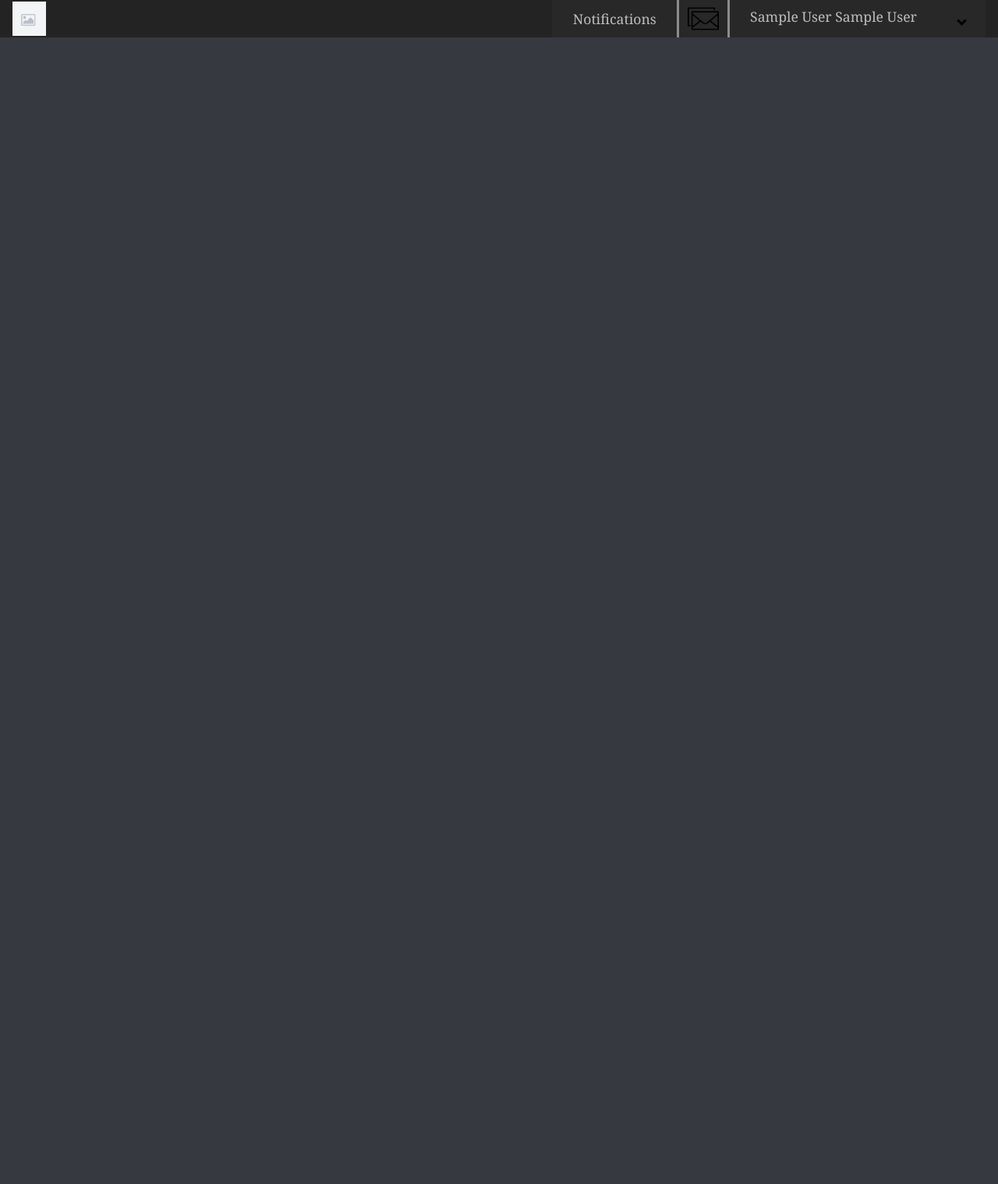
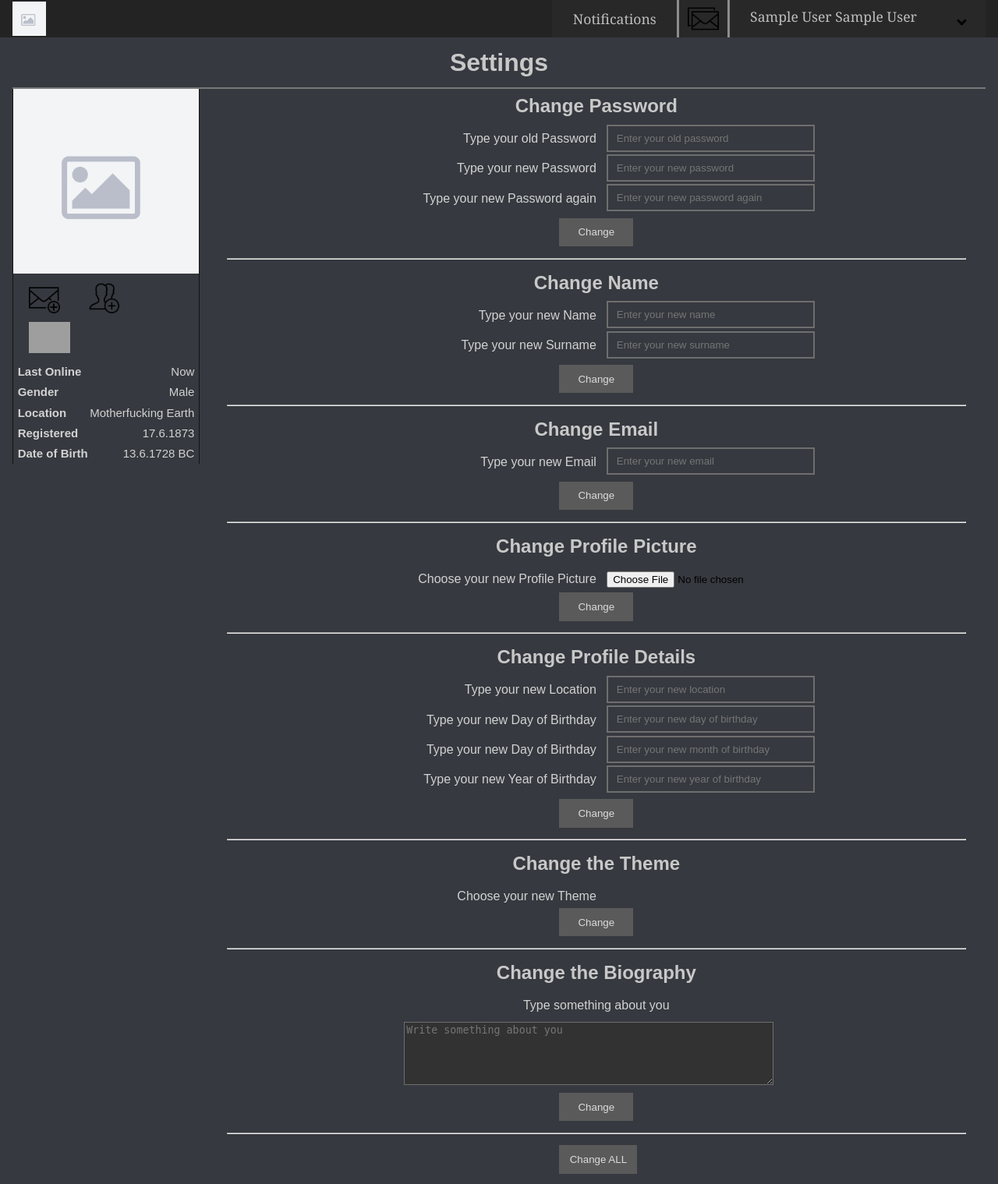
Before and after one commit to PetriskoRastislav/SocialNetwork, a PHP site: page /user_settings.php in a window 1280 px wide. Shown: the whole page at 78% size. Before the commit the page ends 48 px from the top, so only its background shows below. Run offline with PHP 8.4, Linux system fonts and the light colour scheme; the visitor is signed in with stand-in values (Sample User, id 1); data that the repository does not hold is empty; grey boxes are pictures that could not be loaded.

Commit message:
added page, user's setting

```diff
--- /dev/null
+++ b/src/styles/user_settings-dark.css
@@ -0,0 +1,14 @@
+label {
+    color: rgb(210, 210, 210);
+}
+
+#user_bio {
+    background-color: rgb(50, 50, 50);
+    color: rgb(220, 220, 220);
+    border-color: rgb(110, 110, 110);
+}
+
+#user_bio:focus {
+    background-color: rgb(60, 60, 60);
+    border-color: rgb(250, 250, 250);
+}
--- /dev/null
+++ b/src/styles/user_settings.css
@@ -0,0 +1,99 @@
+/*.set_left {
+	float: left;
+	width: 40%;
+	clear: right;
+	margin-left: 10%;
+}
+
+.set_right {
+	float: left;
+	width: 50%;
+}*/
+
+h2 {
+	text-align: center;
+}
+
+p.spacing_form {
+	/*padding: 0.625em 0 0.625em 0;*/
+	margin-top: 0.75em;
+	margin-bottom: 1em;
+	/*border: solid 1px black;*/
+	/*background-color: yellow;*/
+	font-size: 1em;
+	text-align: right;
+}
+
+p.spacing_form:first-child {
+	margin-top: 0.5em;
+}
+
+textarea {
+	box-sizing: border-box;
+	margin-top: 0.0625em;
+	max-width: 50%;
+	background-color: rgb(250, 250, 250);
+    color: rgb(0, 0, 0);
+    border: 0.0625em solid rgb(0, 0, 0);
+
+}
+
+textarea:focus {
+	background-color: rgb(255, 255, 255);
+    border: 0.0625em solid rgb(0, 0, 0);
+    transition: 0.5s;
+}
+
+.info_tag_setting {
+	float: left;
+	width: 50%;
+	clear: right;
+	/*font-weight: bold;*/
+	text-align: right;
+	margin-top: 0.75em;
+	font-size: 1em;
+	font-family: 'Arial', Helvetica, sans-serif;
+}
+
+.value_setting {
+	margin-left: 1em;
+	float: left;
+	width: 50%;
+	clear: right;
+}
+
+.button_setting {
+	/*clear: both;
+	align-self: center;*/
+	margin-left: 45%;
+	/*width: 10%;*/
+	min-width: 10%;
+}
+
+.button_setting:last-of-type {
+	margin-bottom: 1em;
+}
+
+.input_form {
+	width: 20em;
+}
+
+hr {
+	clear: both;
+}
+
+input[type=file] {
+	max-width: 20em;
+	margin-top: 0.75em;
+}
+
+label[for=bio] {
+	width: 100%;
+	text-align: center;
+}
+
+#user_bio{
+	width: 50%;
+	margin-left: 24%;
+	margin-top: 1em;
+}
--- a/src/user_settings.php
+++ b/src/user_settings.php
@@ -10,10 +10,158 @@ if (!isset($_SESSION['id_user'])) {
 }
 
 $page = new Page();
-$page->displayHead( "settings", array());
+$page->displayHead( "Settings", array("styles/profile.css", "styles/profile-dark.css", "styles/style_form.css", "styles/style_form-dark.css", "styles/user_settings.css", "styles/user_settings-dark.css"));
 $page->displayBodyStart();
 
+?>
 
+<div class='profile_name'>
+	<h1 class="users_name">Settings</h1>
+</div>
+
+<div class='left_column'>
+	<img class="image" src="srcPictures/defaultpicture.png" title="Avatar">
+	<div class="requests">
+		<img class="requests_image" src="srcPictures/icons8-new-message-100.png" title="Write a Message" alt="Write a Message">
+		<img class="requests_image" src="srcPictures/icons8-add-user-group-man-man-100.png" title="Request Frienship" alt="Request Frienship">
+		<img class="requests_image" src="srcPictures/icons8-user-100.png" title="Profile" alt="Profile">
+	</div>
+	<ul class="informations">
+		<li>
+			<span class="info_tag">Last Online</span>
+			<span class="value">Now</span>
+		</li>
+		<li>
+			<span class="info_tag">Gender</span>
+			<span class="value">Male</span></li>
+		<li>
+			<span class="info_tag">Location</span>
+			<span class="value">Motherfucking Earth</span>
+		</li>
+		<li>
+			<span class="info_tag">Registered</span>
+			<span class="value">17.6.1873</span>
+		</li>
+		<li>
+			<span class="info_tag">Date of Birth</span>
+			<span class="value">13.6.1728 BC</span>
+		</li>
+	</ul>
+</div>
+
+<div class='right_column'>
+	<div>
+		<h2>Change Password</h2>
+			<ul>
+				<li>
+					<label for="password" class="info_tag_setting">Type your old Password</label>
+					<input type="password" class="value_setting input_form" name="password" placeholder="Enter your old password" maxlength="97">
+				</li>
+				<li>
+					<label for="password1" class="info_tag_setting">Type your new Password</label>
+					<input type="password" class="value_setting input_form" name="password1" placeholder="Enter your new password" maxlength="97">
+				</li>
+				<li>
+					<label for="password2" class="info_tag_setting">Type your new Password again</label>
+					<input type="password2" class="value_setting input_form" name="password" placeholder="Enter your new password again" maxlength="97">
+				</li>
+			</ul>
+		<input type="button" value="Change" class="spacing_form button_form_submit button_setting">
+		<hr>
+
+		<h2>Change Name</h2>
+			<ul>
+				<li>
+					<label for="name" class="info_tag_setting">Type your new Name</label>
+					<input type="text" class="value_setting input_form" name="name" placeholder="Enter your new name" maxlength="40">
+				</li>
+				<li>
+					<label for="surname" class="info_tag_setting">Type your new Surname</label>
+					<input type="text" class="value_setting input_form" name="surname" placeholder="Enter your new surname" maxlength="40">
+				</li>
+			</ul>
+			<input type="button" value="Change" class="spacing_form button_form_submit button_setting">
+		<hr>
+
+		<h2>Change Email</h2>
+			<ul>
+				<li>
+					<label for="email" class="info_tag_setting">Type your new Email</label>
+					<input type="email" class="value_setting input_form" name="email" placeholder="Enter your new email" maxlength="100">
+				</li>
+			</ul>
+			<input type="button" value="Change" class="spacing_form button_form_submit button_setting">
+		<hr>
+
+		<h2>Change Profile Picture</h2>
+			<ul>
+				<li>
+					<label for="profile_pic" class="info_tag_setting">Choose your new Profile Picture</label>
+					<input type="file" class="value_setting" name="profile_pic">
+				</li>
+			</ul>
+			<input type="button" value="Change" class="spacing_form button_form_submit button_setting">
+		<hr>
+
+		<h2>Change Profile Details</h2>
+			<ul>
+				<li>
+					<label for="location" class="info_tag_setting">Type your new Location</label>
+					<input type="text" class="value_setting input_form" name="location" placeholder="Enter your new location" maxlength="100">
+				</li>
+				<!--<li>
+					<label for="gender" class="info_tag_setting">Choose your new Gender</label>
+					<input type="radio" class="value_setting input_form" name="gender" checked="checked">
+					<label for="gender">Other</label>
+					<input type="radio" class="value_setting input_form" name="gender">
+					<label for="gender">Male</label>
+					<input type="radio" class="value_setting input_form" name="gender">
+					<label for="gender">Female</label>
+				</li>-->
+				<li>
+					<label for="day_of_birthday" class="info_tag_setting">Type your new Day of Birthday</label>
+					<input type="text" class="value_setting input_form" name="day_of_birthday" placeholder="Enter your new day of birthday" maxlength="2">
+				</li>
+				<li>
+					<label for="month_of_birthday" class="info_tag_setting">Type your new Day of Birthday</label>
+					<input type="text" class="value_setting input_form" name="month_of_birthday" placeholder="Enter your new month of birthday" maxlength="2">
+				</li>
+				<li>
+					<label for="year_of_birthday" class="info_tag_setting">Type your new Year of Birthday</label>
+					<input type="text" class="value_setting input_form" name="year_of_birthday" placeholder="Enter your new year of birthday" maxlength="15">
+				</li>
+			</ul>
+			<input type="button" value="Change" class="spacing_form button_form_submit button_setting">
+		<hr>
+
+
+		<h2>Change the Theme</h2>
+			<ul>
+				<li>
+					<label for="theme" class="info_tag_setting">Choose your new Theme</label>
+				</li>
+			</ul>
+			<input type="button" value="Change" class="spacing_form button_form_submit button_setting">
+		<hr>
+
+		<h2>Change the Biography</h2>
+			<ul>
+				<li>
+					<label for="bio" class="info_tag_setting">Type something about you</label>
+				</li>
+				<li>
+					<textarea name="bio" id="user_bio" cols="50" rows="5" placeholder="Write something about you"></textarea>
+				</li>
+			</ul>
+
+			<input type="button" value="Change" class="spacing_form button_form_submit button_setting">
+		<hr>
+
+		<input type="button" value="Change ALL" class="spacing_form button_form_submit button_setting">
+	</div>
+</div>
+
+<?php
 
 $page->displayBodyEnd(array());
 
```
